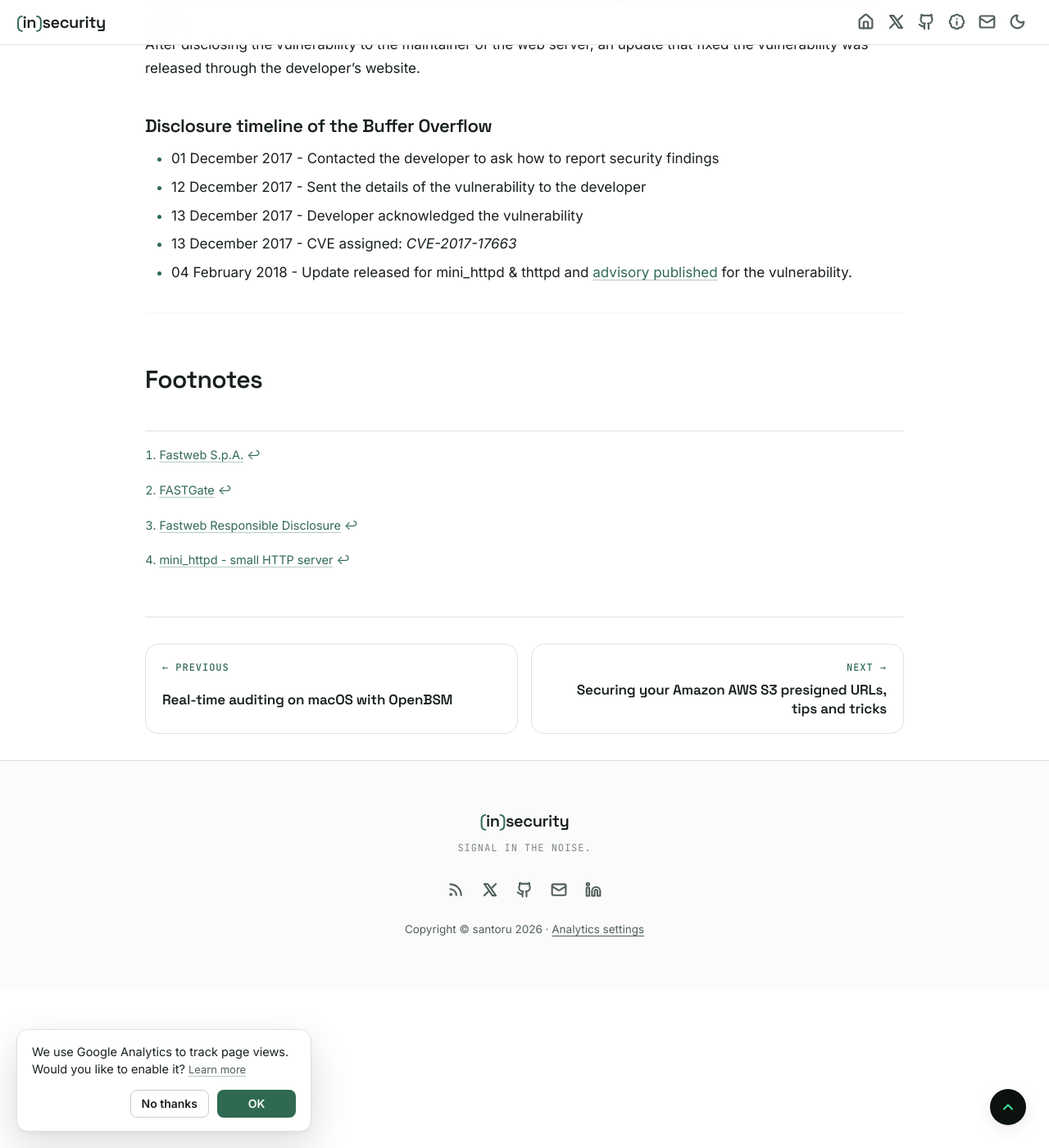
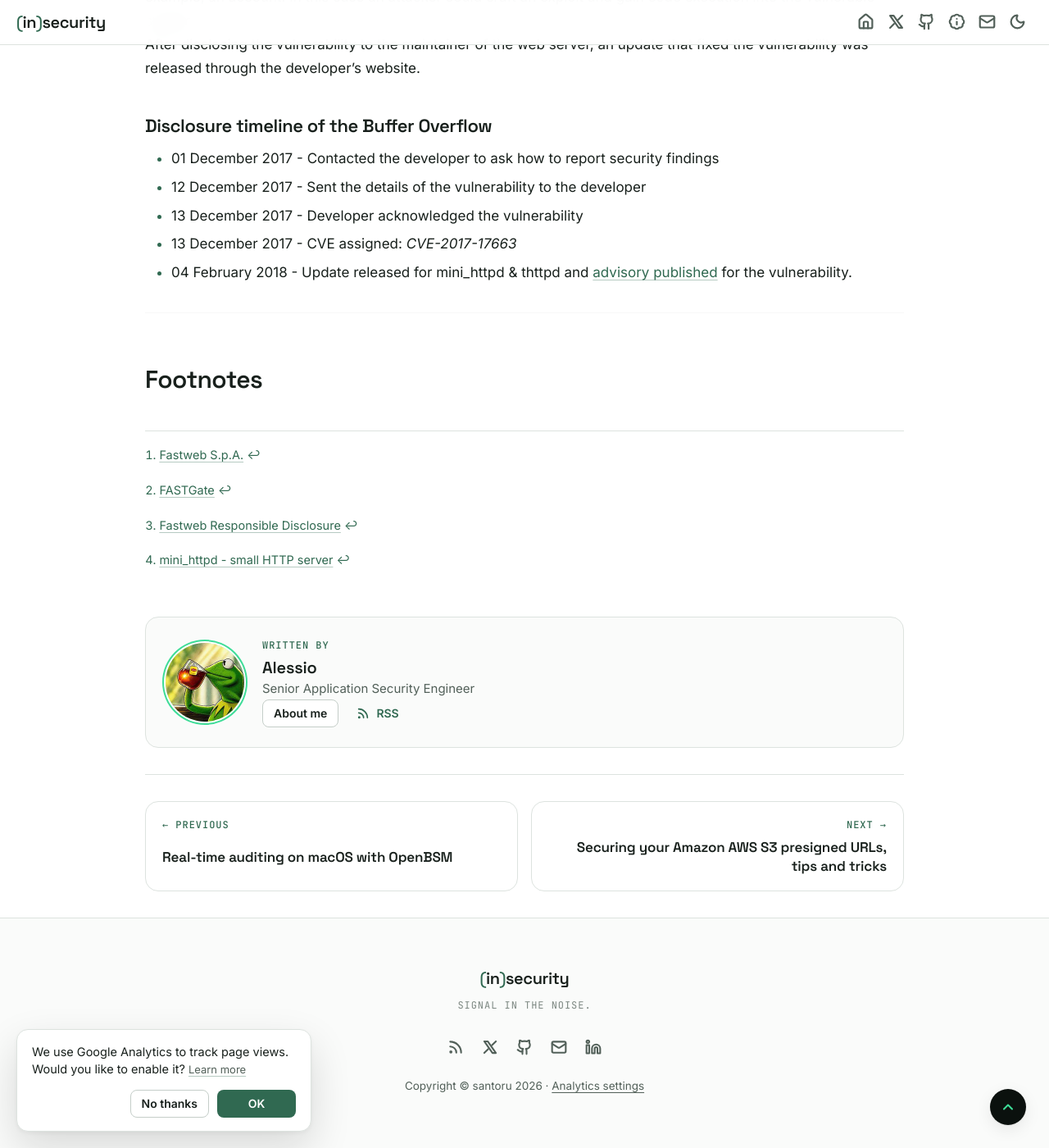
Before and after one commit to santoru/insecurity, a Jekyll site: the page built from _posts/2018-10-13-hacking-into-a-fastgate-router.markdown, in a window 1280 px wide and 1400 px high, scrolled down 6973 px. Shown: the whole window at 82% size. Built offline with Jekyll 4.4.1, drawn with Linux system fonts in a browser that asks for light colours.

Commit message:
Posts: author box at the end of each post (from the brand guidelines)

```diff
--- a/_data/about.yml
+++ b/_data/about.yml
@@ -5,6 +5,8 @@ name: Alessio
 headline: "Hi, I'm Alessio."
 role: Senior Application Security Engineer on the EC2 Security team at AWS. Breaking, securing and rethinking complex systems.
 photo: /assets/img/about-profile-sd.jpg
+title: Senior Application Security Engineer   # short role for the author box under posts
+avatar: /assets/img/avatar.jpg               # 192×192 crop of the photo
 
 # Key numbers under the header. CVE count and years of experience are computed at build time.
 career_start: "2017-04"  # first security job (YYYY-MM), used for "N+ years in security"
--- /dev/null
+++ b/_includes/author.html
@@ -0,0 +1,13 @@
+{%- assign a = site.data.about -%}
+<aside class="author-box" aria-label="About the author">
+    <img class="avatar avatar-lg" src="{{ a.avatar | relative_url }}" alt="" width="96" height="96" loading="lazy" decoding="async">
+    <div>
+        <span class="label">Written by</span>
+        <p class="author-name">{{ a.name }}</p>
+        <p class="author-role">{{ a.title }}</p>
+        <div class="author-actions">
+            <a class="btn btn-secondary btn-sm" href="{{ '/about/' | relative_url }}">About me</a>
+            <a class="btn btn-ghost btn-sm" href="{{ '/feed.xml' | relative_url }}">{% include icon.html name="rss" size="16" %} RSS</a>
+        </div>
+    </div>
+</aside>
--- a/_layouts/post.html
+++ b/_layouts/post.html
@@ -25,6 +25,8 @@ layout: default
     <div class="measure post-body">
         {{ content }}
 
+        {% include author.html %}
+
         {% if page.previous.url or page.next.url %}
         <nav class="post-nav" aria-label="Post navigation">
             {% if page.previous.url %}
--- a/_sass/_site.scss
+++ b/_sass/_site.scss
@@ -194,6 +194,24 @@ body { background: var(--bg); }
 .post-nav-link.is-next { text-align: right; }
 .post-nav-title { font-family: var(--font-display); font-weight: var(--display-weight); font-size: 17px; line-height: 1.35; letter-spacing: -.01em; transition: color .2s; }
 .post-nav-link:hover .post-nav-title { color: var(--moss); }
+/* ---------- Author box (end of posts) ---------- */
+.author-box {
+  display: flex;
+  align-items: center;
+  gap: 22px;
+  margin-top: 56px;
+  padding: 24px;
+  background: var(--paper);
+  border: 1px solid var(--border);
+  border-radius: var(--radius-lg);
+}
+.author-box .avatar { flex: none; border-radius: 50%; }
+.post-body .author-box p { margin: 0; }
+.author-box .label { display: block; margin-bottom: 4px; }
+.author-name { font-family: var(--font-display); font-weight: var(--display-weight); font-size: 20px; line-height: 1.3; letter-spacing: -.01em; color: var(--text); }
+.post-body .author-role { margin-bottom: 12px; font-size: 15px; color: var(--text-muted); }
+.author-actions { display: flex; flex-wrap: wrap; gap: 8px; }
+.author-box + .post-nav { margin-top: 32px; }
 /* ---------- Table of contents (inline + pinned sidebar) ---------- */
 #markdown-toc {
   position: relative;
@@ -360,5 +378,7 @@ body { background: var(--bg); }
   .post-body, .page-body { padding-top: 40px; }
   .post-body > h2, .page-body > h2 { font-size: 25px; }
   .post-nav { grid-template-columns: 1fr; }
+  .author-box { align-items: flex-start; gap: 16px; padding: 20px; }
+  .author-box .avatar-lg { width: 64px; height: 64px; }
   .post-nav-link.is-next { text-align: left; }
 }
--- a/_sass/brand/_components-extra.scss
+++ b/_sass/brand/_components-extra.scss
@@ -118,12 +118,8 @@ a.card:hover .card-title { color: var(--moss); }
 /* ---------- Not used by the site yet ---------- */
 .on-ink .logo, .on-ink .logo:hover { color: var(--white); }
 .on-ink .logo-word .paren { color: var(--signal); }
-.btn-ghost { background: transparent; color: var(--moss); }
-.btn-ghost:hover { background: var(--moss-soft); color: var(--moss-text); }
 .btn-danger { background: var(--critical); color: var(--white); }
 .btn-danger:hover { background: var(--critical-hover); color: var(--white); }
-.avatar { width: 48px; height: 48px; border-radius: 50%; object-fit: cover; box-shadow: 0 0 0 2px var(--bg), 0 0 0 4px var(--signal); }
-.avatar-lg { width: 96px; height: 96px; }
 
 /* Utilities */
 .small { font-size: 14px; }
--- a/_sass/brand/_components.scss
+++ b/_sass/brand/_components.scss
@@ -42,6 +42,11 @@
 .btn-outline-light:hover { background: rgba(255,255,255,.1); border-color: var(--white); color: var(--white); }
 
 .btn-sm { height: 34px; padding: 0 13px; font-size: 14px; border-radius: 8px; }
+.btn-ghost { background: transparent; color: var(--moss); }
+.btn-ghost:hover { background: var(--moss-soft); color: var(--moss-text); }
+
+.avatar { width: 48px; height: 48px; border-radius: 50%; object-fit: cover; box-shadow: 0 0 0 2px var(--bg), 0 0 0 4px var(--signal); }
+.avatar-lg { width: 96px; height: 96px; }
 .btn-lg { height: 50px; padding: 0 24px; font-size: 16px; }
 .btn-icon { width: 42px; padding: 0; }
 .btn[disabled] { opacity: .45; pointer-events: none; }
--- a/brand-guidelines/index.html
+++ b/brand-guidelines/index.html
@@ -427,9 +427,9 @@ url = s3.generate_presigned_url(<span class="s">"put_object"</span>, ExpiresIn=<
                 </div>
                 <div class="bp-demo" style="margin-top:32px">
                     <span class="label bp-demo-title">Author</span>
-                    <code class="bp-ref">.avatar · .avatar-lg</code>
+                    <code class="bp-ref">.author-box · .avatar · .avatar-lg</code>
                     <div class="bp-row" style="gap:16px">
-                        <img class="avatar avatar-lg" src="../assets/img/about-profile-sd.jpg" alt="Alessio">
+                        <img class="avatar avatar-lg" src="../assets/img/avatar.jpg" alt="Alessio">
                         <div>
                             <h4 style="margin:0">Alessio</h4>
                             <p class="small muted" style="margin:0 0 10px">Senior Application Security Engineer</p>
```
Also changed, not shown: assets/img/avatar.jpg (added).
